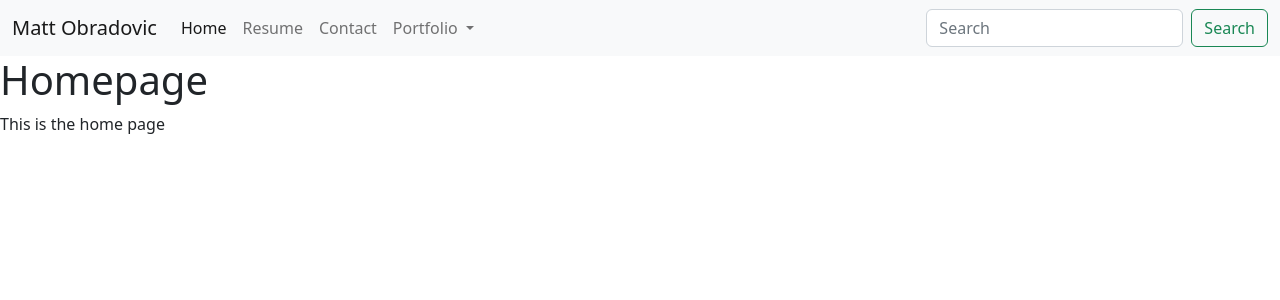
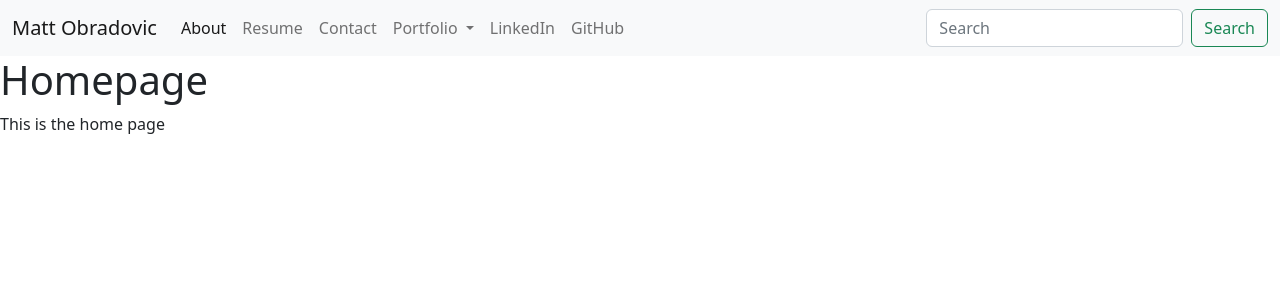
Before and after one commit to mattobrado/personal-website, a Flask app: page / in a window 1280 px wide. Shown: the top 300 px of the page. Run offline with Flask 2, Linux system fonts and the light colour scheme.

Commit message:
renamed homepage to about

```diff
--- a/app.py
+++ b/app.py
@@ -5,7 +5,12 @@ app = Flask(__name__)
 @app.route("/")
 def homepage():
     """ Main landing page """
-    return render_template("homepage.html")
+    return render_template("about.html")
+
+@app.route("/about")
+def about():
+    """ about page """
+    return render_template("about.html")
 
 @app.route("/resume")
 def resume():
--- a/templates/base.html
+++ b/templates/base.html
@@ -16,7 +16,7 @@
         <div class="collapse navbar-collapse" id="navbarSupportedContent">
           <ul class="navbar-nav me-auto mb-2 mb-lg-0">
             <li class="nav-item">
-              <a class="nav-link active" aria-current="page" href="/">Home</a>
+              <a class="nav-link active" aria-current="page" href="/about">About</a>
             </li>
             <li class="nav-item">
               <a class="nav-link" href="/resume">Resume</a>
@@ -29,10 +29,16 @@
                 Portfolio
               </a>
               <ul class="dropdown-menu" aria-labelledby="navbarDropdown">
-                <li><a class="dropdown-item" href="/portfolio">Portfolio</a></li>
+                <li><a class="dropdown-item" href="https://github.com/mattobrado/personal-website">Source Code For This Site</a></li>
                 <li><hr class="dropdown-divider"></li>
                 <li><a class="dropdown-item" href="/portfolio">Coming Soon</a></li>
               </ul>
+            </li>
+            <li class="nav-item">
+              <a class="nav-link" href="https://www.linkedin.com/in/matt-obradovic/">LinkedIn</a>
+            </li>
+            <li class="nav-item">
+              <a class="nav-link" href="https://github.com/mattobrado">GitHub</a>
             </li>
           </ul>
           <form class="d-flex" role="search">
```
Also changed, not shown: templates/about.html (renamed from templates/homepage.html).
